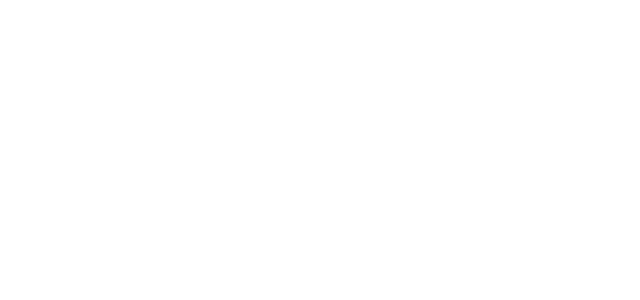
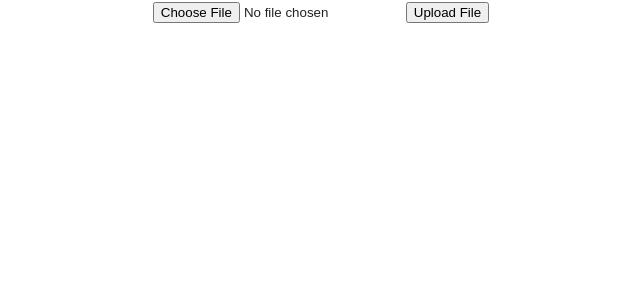
Before and after one commit to JK1997/assignment2-react, a React (Create React App) app: page /uploadFile in a window 1280 px wide. Before the commit this address had no page. Shown: the top 300 px of the page, without its empty margins (319-959 px from the left). Built offline with nearby package versions, Linux system fonts and the light colour scheme.

Commit message:
Implement basic upload file component

```diff
--- a/package.json
+++ b/package.json
@@ -40,5 +40,8 @@
       "last 1 firefox version",
       "last 1 safari version"
     ]
+  },
+  "devDependencies": {
+    "react-router-dom": "^6.8.1"
   }
 }
--- a/src/App.js
+++ b/src/App.js
@@ -2,6 +2,7 @@
 import Dashboard from "./dashboard/Dashboard";
 import {BrowserRouter, Route, Routes} from "react-router-dom";
 import CssBaseline from "@mui/material/CssBaseline";
+import UploadFile from "./dashboard/UploadFile";
 
 
 function App() {
@@ -20,6 +21,11 @@
                         exact
                         element={<Dashboard/>}
                     />
+                    <Route
+                        path='/uploadFile'
+                        exact
+                        element={<UploadFile/>}
+                    />
                 </Routes>
             </BrowserRouter>
         </div>
--- a/src/dashboard/ListItems.js
+++ b/src/dashboard/ListItems.js
@@ -16,6 +16,10 @@
         navigate('/dashboard')
     }
 
+    const goToUploadFile = () => {
+        navigate('/uploadFile')
+    }
+
     return (
         <React.Fragment>
             <ListItemButton onClick={() => goToHome()}>
@@ -30,7 +34,7 @@
                 </ListItemIcon>
                 <ListItemText primary="Orders"/>
             </ListItemButton>
-            <ListItemButton>
+            <ListItemButton onClick={() => goToUploadFile()}>
                 <ListItemIcon>
                     <FileUploadIcon/>
                 </ListItemIcon>
--- /dev/null
+++ b/src/dashboard/UploadFile.js
@@ -0,0 +1,37 @@
+import React, {useState} from 'react';
+import axios from 'axios';
+
+const UploadFile = () => {
+    // a local state to store the currently selected file.
+    const [selectedFile, setSelectedFile] = useState(null);
+
+    const handleSubmit = async(event) => {
+        event.preventDefault()
+
+        const formData = new FormData();
+        if (selectedFile) {
+            formData.append("file", selectedFile);
+        }
+        console.log(selectedFile);
+
+        try {
+            const response = await axios.post('http://localhost:8080/uploads', formData);
+            console.log(response);
+        } catch (error) {
+            console.log(error);
+        }
+    }
+
+    const handleFileSelect = (event) => {
+        setSelectedFile(event.target.files[0])
+    }
+
+    return (
+        <form onSubmit={handleSubmit}>
+            <input type="file" onChange={handleFileSelect}/>
+            <input type="submit" value="Upload File" />
+        </form>
+    )
+};
+
+export default UploadFile;
```
Also changed, not shown: 1 other file (tests, documents, lock files or other folders).
